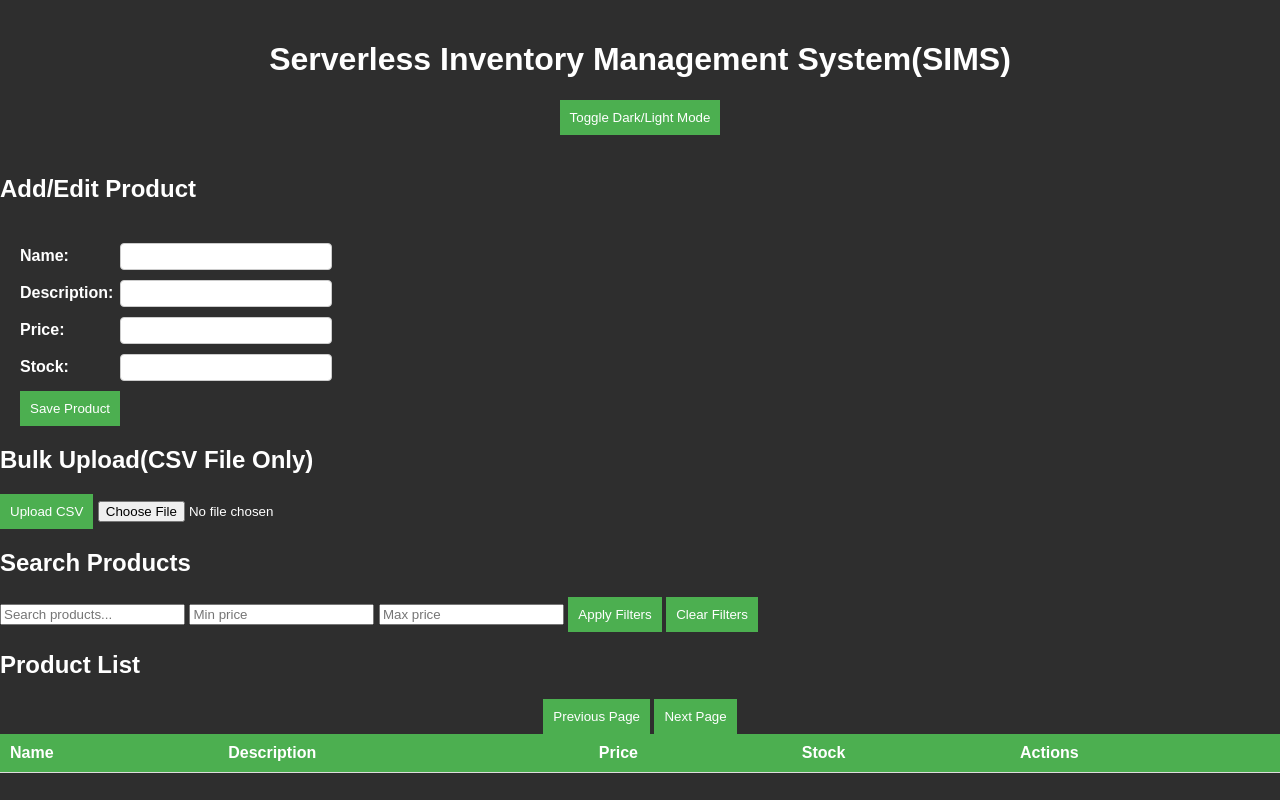
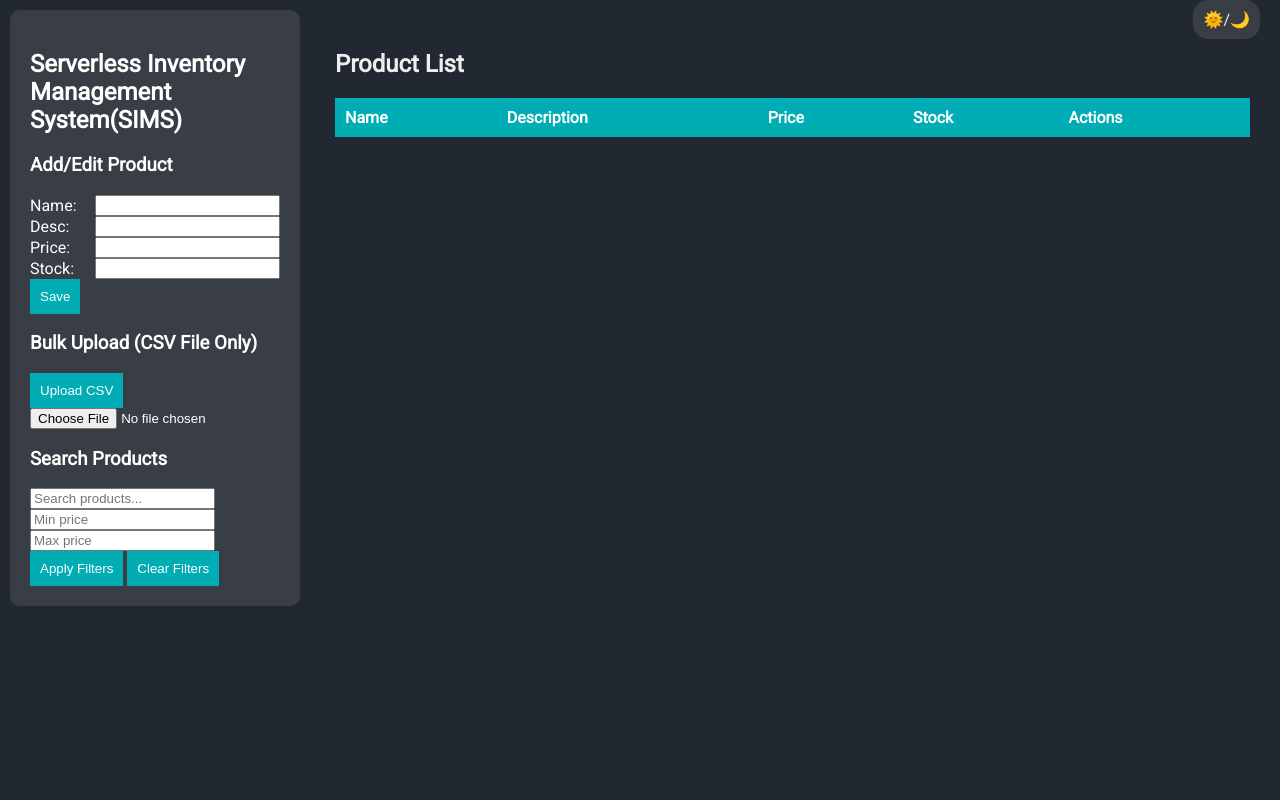
Before and after one commit to nicetry001/sims, a plain HTML site: page index.html in a window 1280 px wide. Drawn offline with Linux system fonts and the light colour scheme; no server answers.

Commit message:
new look

```diff
--- a/index.html
+++ b/index.html
@@ -3,72 +3,72 @@
 <head>
   <meta charset="UTF-8">
   <title>Serverless Inventory Management System(SIMS)</title>
-  <link rel="stylesheet" type="text/css" href="styles.css">
+  <link rel="stylesheet" type="text/css" href="styles.css"> <!-- External CSS integration -->
+  <link rel="stylesheet" href="https://fonts.googleapis.com/css?family=Roboto|Lato" /> <!-- Google Fonts -->
 </head>
-<body class="dark-mode"> <!-- Default is dark mode -->
-  <header>
-    <h1>Serverless Inventory Management System(SIMS)</h1>
-    <button onclick="toggleDarkMode()">Toggle Dark/Light Mode</button>
-  </header>
+<body class="dark-mode">
+  <div class="toggle-switch">
+    <input type="checkbox" id="mode-toggle-checkbox" onchange="toggleDarkMode()">
+    <label for="mode-toggle-checkbox">🌞/🌙</label> <!-- Toggle switch for day/night mode -->
+  </div>
 
+  <div class="main-content"> <!-- Flex layout for sidebar and product-list -->
+    <div class="sidebar"> <!-- Sidebar with defined width -->
       <section>
-    <h2>Add/Edit Product</h2>
+        <h2>Serverless Inventory Management System(SIMS)</h2>
+        <h3>Add/Edit Product</h3>
         <form id="product-form" onsubmit="handleProductSubmit(event)">
-       <!-- Hidden field for product ID -->
-      <div class="form-group">
           <input type="hidden" id="product-id" readonly>
-      </div>
-      <div class="form-group">
           <input type="hidden" id="created-at" readonly>
-      </div>
-      <!-- Grouped form fields with fixed-width labels and smaller text boxes -->
-      <div class="form-group">
+
+          <!-- Use flex to align labels and inputs -->
+          <div class="form-group" style="display: flex; align-items: center; gap: 10px;">
             <label for="product-name">Name:</label>
             <input type="text" id="product-name" required>
           </div>
-      <div class="form-group">
-        <label for="product-description">Description:</label>
+
+          <div class="form-group" style="display: flex; align-items: center; gap: 10px;">
+            <label for="product-description">Desc:</label>
             <input type="text" id="product-description" required>
           </div>
-      <div class="form-group">
+
+          <div class="form-group" style="display: flex; align-items: center; gap: 10px;">
             <label for="product-price">Price:</label>
             <input type="number" step="0.01" id="product-price" required>
           </div>
-      <div class="form-group">
+
+          <div class="form-group" style="display: flex; align-items: center; gap: 10px;">
             <label for="product-stock">Stock:</label>
             <input type="number" id="product-stock" required>
           </div>
-      <!-- Save Product button and notification area -->
-      <div class="form-group">
-        <button type="submit">Save Product</button>
-        <span id="notification"></span> <!-- Notification area for error/success messages -->
+
+          <div class="form-group" style="display: flex; align-items: center; gap: 10px;">
+            <button type="submit">Save</button>
+            <span id="notification"></span>
           </div>
         </form>
       </section>
+
       <section>
-    <h2>Bulk Upload(CSV File Only)</h2>
-    <button onclick="uploadCSV()">Upload CSV</button> <!-- Button to trigger bulk upload -->
-    <input type="file" id="csv-file" accept=".csv"> <!-- File input for CSV upload --> <!-- Only accept CSV files -->
-  </section>
-  <section>
-    <h2>Search Products</h2>
-    <input type="text" id="search-input" placeholder="Search products...">  <!-- Search box -->
-    <input type="number" id="min-price" placeholder="Min price">  <!-- Price range filter -->
-    <input type="number" id="max-price" placeholder="Max price">
-
-    <button onclick="applyFilters()">Apply Filters</button>  <!-- Apply filters -->
-        <button onclick="clearFilters()">Clear Filters</button>  <!-- Clear filters -->
-
+        <h3>Bulk Upload (CSV File Only)</h3>
+        <button onclick="uploadCSV()">Upload CSV</button>
+        <input type="file" id="csv-file" accept=".csv">
       </section>
 
       <section>
+        <h3>Search Products</h3>
+        <input type="text" id="search-input" placeholder="Search products...">
+        <input type="number" id="min-price" placeholder="Min price">
+        <input type="number" id="max-price" placeholder="Max price">
+        <button onclick="applyFilters()">Apply Filters</button>
+        <button onclick="clearFilters()">Clear Filters</button>
+      </section>
+    </div> <!-- End of sidebar -->
+
+    <div class="product-list"> <!-- Product list with flexible width -->
+      <section>
         <h2>Product List</h2>
         <table id="product-list">
-      <div class="button-container">
-        <button id="prev-page" onclick="loadPreviousPage()">Previous Page</button>
-        <button id="next-page" onclick="loadNextPage()">Next Page</button>
-      </div>
-
           <thead>
             <tr>
               <th>Name</th>
@@ -79,14 +79,18 @@
             </tr>
           </thead>
           <tbody>
-
             <!-- Product rows will be dynamically inserted here -->
           </tbody>
         </table>
+      </section>
+    </div> <!-- End of product-list -->
+  </div> <!-- End of main-content -->
 
-  </section>
-
-  <script src="scripts.js"></script> <!-- JavaScript code for CRUD operations -->
-
+  <script src="scripts.js"></script> <!-- JavaScript file -->
+  <script>
+    function toggleDarkMode() {
+      document.body.classList.toggle("dark-mode");
+      document.body.classList.toggle("light-mode");
+    }
+  </script> <!-- Inline JavaScript to toggle dark/light mode -->
 </body>
-</html>
--- a/scripts.js
+++ b/scripts.js
@@ -74,19 +74,6 @@ async function createProduct(product) {
 
   return response.ok; // Returns true if successful, false otherwise
 }
-
-// Function to update an existing product
-// async function updateProduct(productId, product) {
-//   const response = await fetch(`${apiUrl}/products/${productId}`, {
-//     method: "PUT",
-//     headers: {
-//       "Content-Type": "application/json",
-//     },
-//     body: JSON.stringify(product),
-//   });
-
-//   return response.ok; // Returns true if successful, false otherwise
-// }
 
 // Function to update an existing product with productId included in the body
 async function updateProduct(productId, product) {
@@ -290,3 +277,40 @@ async function uploadCSV() {
 
   reader.readAsText(file); // Read the CSV file
 }
+
+
+function handleLogin(event) {
+  event.preventDefault();
+  const username = document.getElementById('username').value;
+  const password = document.getElementById('password').value;
+
+  CognitoAuth.signIn(username, password)
+    .then((user) => {
+      console.log('Login successful:', user);
+      // Redirect or update UI to reflect login status
+    })
+    .catch((error) => {
+      console.error('Login failed:', error);
+    });
+}
+
+function handleSignup(event) {
+  event.preventDefault();
+  const newUsername = document.getElementById('new-username').value;
+  const newPassword = document.getElementById('new-password').value;
+
+  CognitoAuth.signUp({
+    username: newUsername,
+    password: newPassword,
+    attributes: {
+      email: newUsername, // Assuming email as username
+    },
+  })
+    .then((data) => {
+      console.log('Signup successful:', data);
+      // Redirect to confirm sign-up or update UI
+    })
+    .catch((error) => {
+      console.error('Signup failed:', error);
+    });
+}
--- a/styles.css
+++ b/styles.css
@@ -1,28 +1,12 @@
 /* Base styles for the body */
 body {
-    font-family: Arial, sans-serif;
+  font-family: Roboto, Lato, sans-serif; /* Professional fonts */
   margin: 0;
   padding: 0;
 }
 
-  header {
-    text-align: center;
-    padding: 20px;
-  }
-
-  /* Default is dark mode */
-  .dark-mode {
-    background-color: #2e2e2e;
-    color: white;
-  }
-
-  .light-mode {
-    background-color: white;
-    color: #2e2e2e;
-  }
-
 button {
-    background-color: #4CAF50;
+  background-color: #00ADB5; /* Use the specified color scheme */
   color: white;
   border: none;
   padding: 10px;
@@ -30,85 +14,118 @@ body {
 }
 
 button:hover {
-    background-color: #45a049;
+  background-color: #393E46; /* Darker on hover */
 }
 
-  form {
-    margin: 20px;
+.main-content {
+  display: flex; /* Flex layout for sidebar and product-list */
+  margin: 10px; /* Space between sidebar and product-list */
 }
 
-  /* Adjust alignment of form fields and control text box size */
-  .form-group {
-    display: flex;
-    align-items: center;
-    margin-bottom: 10px;
+.sidebar {
+  background-color: #393E46; /* Default sidebar background color */
+  color: white;
+  padding: 20px;
+  border-radius: 10px; /* Smooth edges for sidebar */
+  width: 250px; /* Fixed width to avoid overlapping */
 }
 
-  .form-group label {
-    width: 100px; /* Fixed width for alignment */
-    font-weight: bold;
+.product-list {
+  flex: 1; /* Occupies the rest of the width */
+  padding: 20px;
+  margin-left: 15px; /* Space from the sidebar */
+  border-radius: 10px; /* Smooth edges for product list */
 }
 
-  .form-group input {
-    width: 200px; /* Smaller text box width */
-    padding: 5px;
-    border: 1px solid #ccc;
-    border-radius: 4px;
-  }
-
-  /* Styling for the product list table */
 table {
-    width: 100%;
+  width: 100%; /* Table should stretch across the entire width */
   border-collapse: collapse;
 }
 
 th, td {
   padding: 10px;
   text-align: left;
-    border-bottom: 1px solid #ddd;
 }
 
 th {
-    background-color: #4CAF50;
+  background-color: #00ADB5; /* Header color */
   color: white;
 }
 
-  .light-mode th {
-    background-color: #f2f2f2;
-    color: #2e2e2e;
-  }
-
-  td {
-    text-align: left; /* Align text to the left */
-  }
-
 td button {
-    padding: 5px; /* Smaller buttons for action items */
+  padding: 5px;
   border: none;
   background-color: #f2f2f2;
-    color: #2e2e2e;
+  color: #222831;
   cursor: pointer;
 }
 
-  td button:hover {
-    background-color: #ddd;
+.button-container {
+  text-align: center;
+  margin-top: 20px;
 }
 
-  #product-id {
-    background-color: #e0e0e0;  /* Light gray background to indicate read-only */
-    color: #a0a0a0;  /* Gray text to match the read-only style */
-    border: 1px solid #f18e8e;  /* Border color to maintain a clean look */
-    cursor: not-allowed;  /* Change cursor to indicate read-only state */
+/* Form-group alignment */
+.form-group {
+  display: flex; /* Aligns labels and inputs */
+  align-items: center; /* Ensures vertical alignment */
+  gap: 10px; /* Space between elements */
 }
 
-  #created-at {
-    background-color: #e0e0e0;  /* Light gray background to indicate read-only */
-    color: #a0a0a0;  /* Gray text to match the read-only style */
-    border: 1px solid #f18e8e;  /* Border color to maintain a clean look */
-    cursor: not-allowed;  /* Change cursor to indicate read-only state */
+.form-group label {
+  width: 100px; /* Ensure consistent label width */
 }
 
-  .button-container {
-    text-align: center; /* This centers the buttons horizontally */
-    margin-top: 20px;  /* Optional: adds some space above the buttons */
+.toggle-switch {
+  position: absolute;
+  top: 10px;
+  right: 20px; /* Upper-right corner */
 }
+
+.toggle-switch input {
+  display: none; /* Hide the original checkbox */
+}
+
+.toggle-switch label {
+  background-color: #393E46;
+  color: #EEEEEE;
+  padding: 10px;
+  border-radius: 15px;
+  cursor: pointer;
+}
+
+.toggle-switch input:checked + label {
+  background-color: #00ADB5; /* Change color when toggled */
+  color: #222831;
+}
+
+/* Dark mode adjustments */
+.dark-mode {
+  background-color: #222831; /* Darker shade */
+  color: #EEEEEE; /* Light text color */
+}
+
+.dark-mode .sidebar {
+  background-color: #393E46; /* Dark sidebar */
+  border-radius: 10px; /* Smooth edges */
+}
+
+.dark-mode .product-list {
+  border-radius: 10px; /* Smooth edges for product list */
+}
+
+/* Light mode adjustments */
+.light-mode {
+  background-color: #EEEEEE; /* Light background for the body */
+  color: #222831; /* Text color for light mode */
+}
+
+.light-mode .sidebar {
+  background-color: #EEEEEE; /* Light background for sidebar */
+  color: #222831; /* Dark text color for sidebar */
+}
+
+.light-mode .product-list {
+  border-radius: 10px; /* Smooth edges for product list */
+  padding: 15px; /* Additional padding for compact design */
+}
```
Lines whose indentation alone changed are shown as unchanged.
